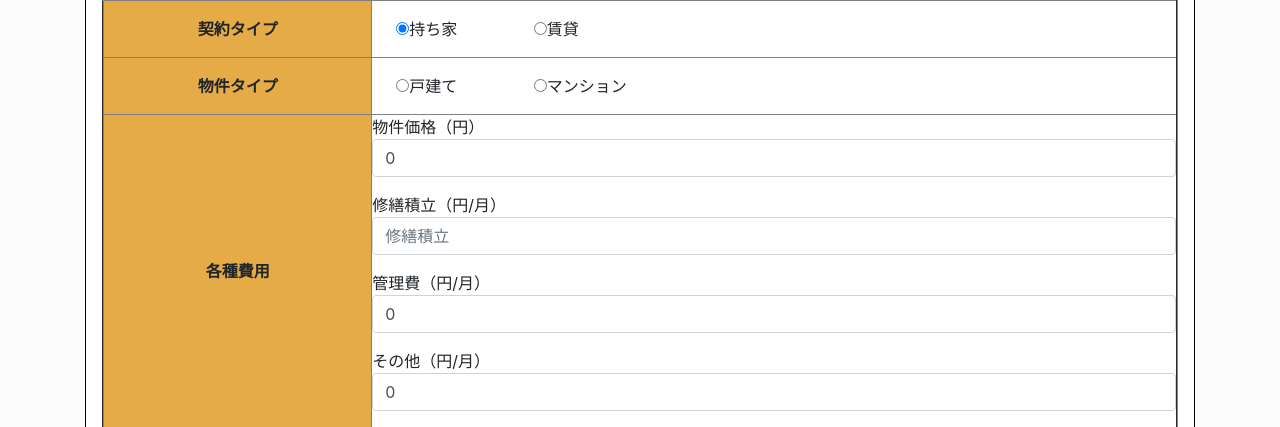
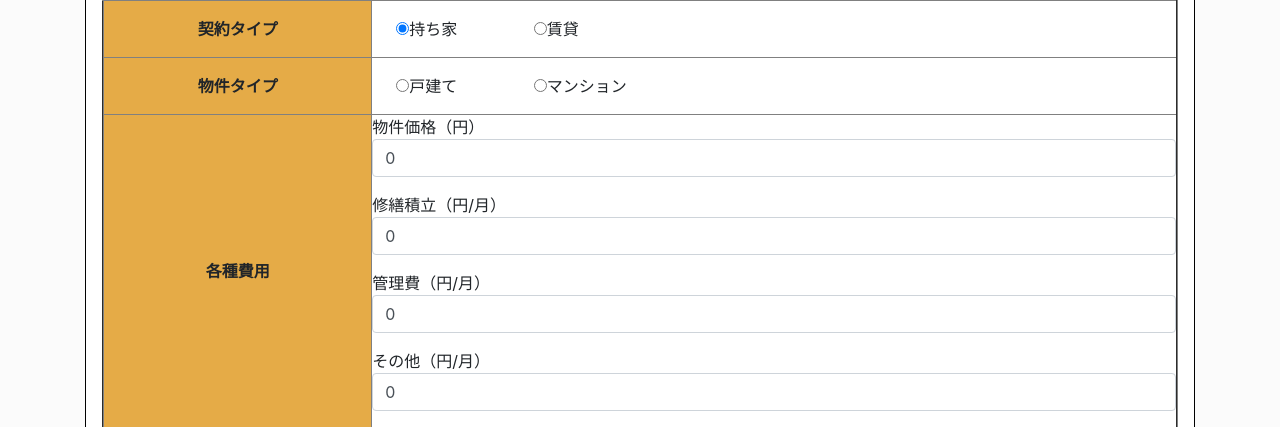
Before and after one commit to Kitatora/housing_costs_calculation, a Django app: page / in a window 1280 px wide. Shown: the part 195-622 px from the top of the page. Run offline with Django 3.2, Linux system fonts and the light colour scheme; some libraries are stand-ins or nearby versions.

Commit message:
20200930

```diff
--- a/app/templates/app/calculation.html
+++ b/app/templates/app/calculation.html
@@ -40,13 +40,13 @@
                   {% render_field form.price class="form-control" placeholder="物件価格" %}
                 </p>
                 <p>修繕積立（円/月）
-                  {% render_field form.rent_fee class="form-control disabled" placeholder="修繕積立" %}
+                  {% render_field form.RRF class="form-control" placeholder="修繕積立" %}
                 </p>
                 <p>管理費（円/月）
-                  {% render_field form.MMF class="form-control disabled" placeholder="管理費" %}
+                  {% render_field form.MMF class="form-control" placeholder="管理費" %}
                 </p>
                 <p>その他（円/月）
-                  {% render_field form.OMF class="form-control disabled" placeholder="その他" %}
+                  {% render_field form.OMF class="form-control" placeholder="その他" %}
                 </p>
               </td>
             </tr>
@@ -55,7 +55,7 @@
               <td class="formpost">
                 <label class="ml-4 mr-5 my-3"><input type="radio" name="loan">有</label>
                 <label class="ml-4 mr-5 my-3"><input type="radio" name="loan">無</label><br>
-                借入金（円）　{% render_field form.loan class="form-control " placeholder="ローン借入額" %}<br>
+                借入金（円）　{% render_field form.loan class="form-control" placeholder="ローン借入額" %}<br>
                 年利（％）　　{% render_field form.interest class="form-control" placeholder="年利" %}<br>
               </td>
             </tr>
@@ -78,7 +78,7 @@
               <th scope="row" class="title-bg-1 text-center">各種費用</th>
               <td class="data ml-4 mr-5 my-3">
                 <p>賃貸価格（円/月）
-                  {% render_field form.rent_fee class="form-control w-25" disabled id="" placeholder="賃貸価格" %}
+                  {% render_field form.rent_fee class="form-control w-25" id="" placeholder="賃貸価格" %}
                 </p>
                 <p>管理費（円/月）
                   {% render_field form.mnt class="form-control" placeholder="修繕積立" %}
```
